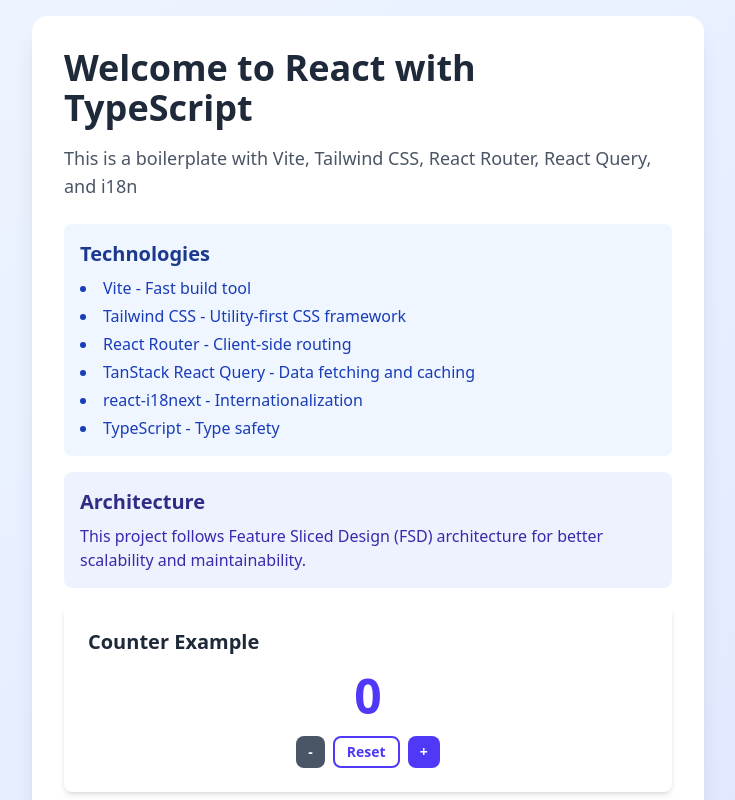
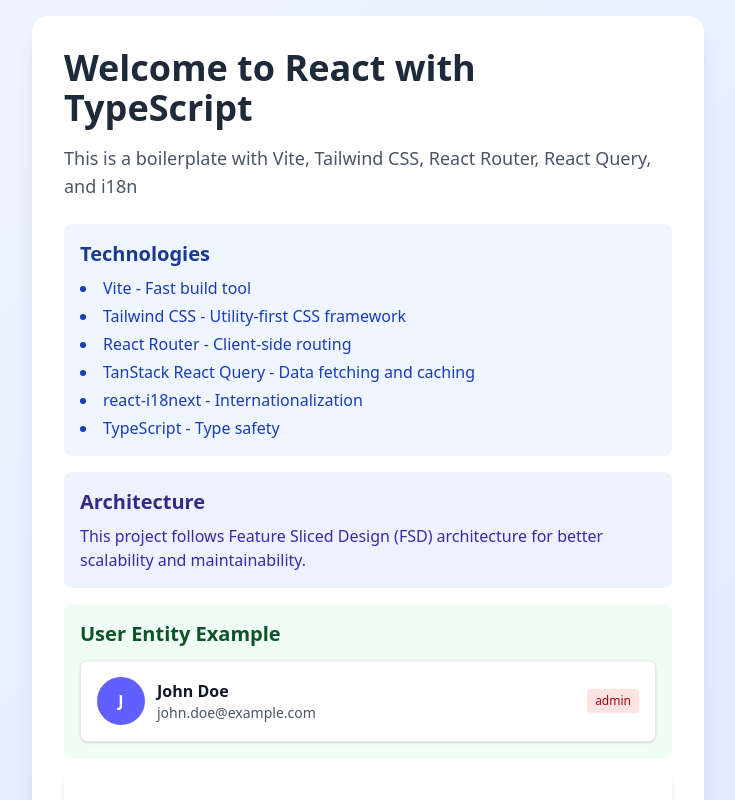
Before and after one commit to wndgur2/boilerplate-react, a React (Vite) app: page / in a window 1280 px wide. Shown: the top 800 px of the page, without its empty margins (272-1007 px from the left). Built offline with nearby package versions, Linux system fonts and the light colour scheme.

Commit message:
Add User entity example with FSD structure
Co-authored-by: wndgur2 <65120311+wndgur2@users.noreply.github.com>

```diff
--- /dev/null
+++ b/src/entities/user/index.ts
@@ -0,0 +1,2 @@
+export type { User, UserRole, CreateUserDTO, UpdateUserDTO } from './model/types';
+export { UserCard } from './ui/UserCard';
--- /dev/null
+++ b/src/entities/user/model/types.ts
@@ -0,0 +1,27 @@
+/**
+ * User entity types and interfaces
+ * Represents core user domain model
+ */
+export interface User {
+  id: string;
+  name: string;
+  email: string;
+  avatar?: string;
+  role: 'admin' | 'user' | 'guest';
+  createdAt: Date;
+}
+
+export type UserRole = User['role'];
+
+export interface CreateUserDTO {
+  name: string;
+  email: string;
+  role?: UserRole;
+}
+
+export interface UpdateUserDTO {
+  name?: string;
+  email?: string;
+  avatar?: string;
+  role?: UserRole;
+}
--- /dev/null
+++ b/src/entities/user/ui/UserCard.tsx
@@ -0,0 +1,44 @@
+import { User } from '../model/types';
+
+interface UserCardProps {
+  user: User;
+}
+
+/**
+ * UserCard component - displays user information
+ * Example entity UI component following FSD architecture
+ */
+export const UserCard = ({ user }: UserCardProps) => {
+  const roleColors = {
+    admin: 'bg-red-100 text-red-800',
+    user: 'bg-blue-100 text-blue-800',
+    guest: 'bg-gray-100 text-gray-800',
+  };
+
+  return (
+    <div className="bg-white p-4 rounded-lg shadow-sm border border-gray-200">
+      <div className="flex items-center gap-3">
+        {user.avatar ? (
+          <img
+            src={user.avatar}
+            alt={user.name}
+            className="w-12 h-12 rounded-full"
+          />
+        ) : (
+          <div className="w-12 h-12 rounded-full bg-indigo-500 flex items-center justify-center text-white font-semibold">
+            {user.name.charAt(0).toUpperCase()}
+          </div>
+        )}
+        <div className="flex-1">
+          <h4 className="font-semibold text-gray-900">{user.name}</h4>
+          <p className="text-sm text-gray-600">{user.email}</p>
+        </div>
+        <span
+          className={`px-2 py-1 rounded text-xs font-medium ${roleColors[user.role]}`}
+        >
+          {user.role}
+        </span>
+      </div>
+    </div>
+  );
+};
--- a/src/pages/HomePage.tsx
+++ b/src/pages/HomePage.tsx
@@ -2,12 +2,22 @@ import { useTranslation } from 'react-i18next';
 
 import { Counter } from '@/features/counter';
 import { Button } from '@/shared/ui';
+import { UserCard, User } from '@/entities/user';
 
 export const HomePage = () => {
   const { t, i18n } = useTranslation();
 
   const toggleLanguage = () => {
     i18n.changeLanguage(i18n.language === 'en' ? 'ko' : 'en');
+  };
+
+  // Example user entity data
+  const exampleUser: User = {
+    id: '1',
+    name: 'John Doe',
+    email: 'john.doe@example.com',
+    role: 'admin',
+    createdAt: new Date('2024-01-01'),
   };
 
   return (
@@ -43,6 +53,13 @@ export const HomePage = () => {
             </p>
           </div>
 
+          <div className="rounded-lg bg-green-50 p-4">
+            <h2 className="mb-3 text-xl font-semibold text-green-900">
+              User Entity Example
+            </h2>
+            <UserCard user={exampleUser} />
+          </div>
+
           <Counter />
 
           <Button
```
Also changed, not shown: src/entities/README.md (added), 1 other file (tests, documents, lock files or other folders).
